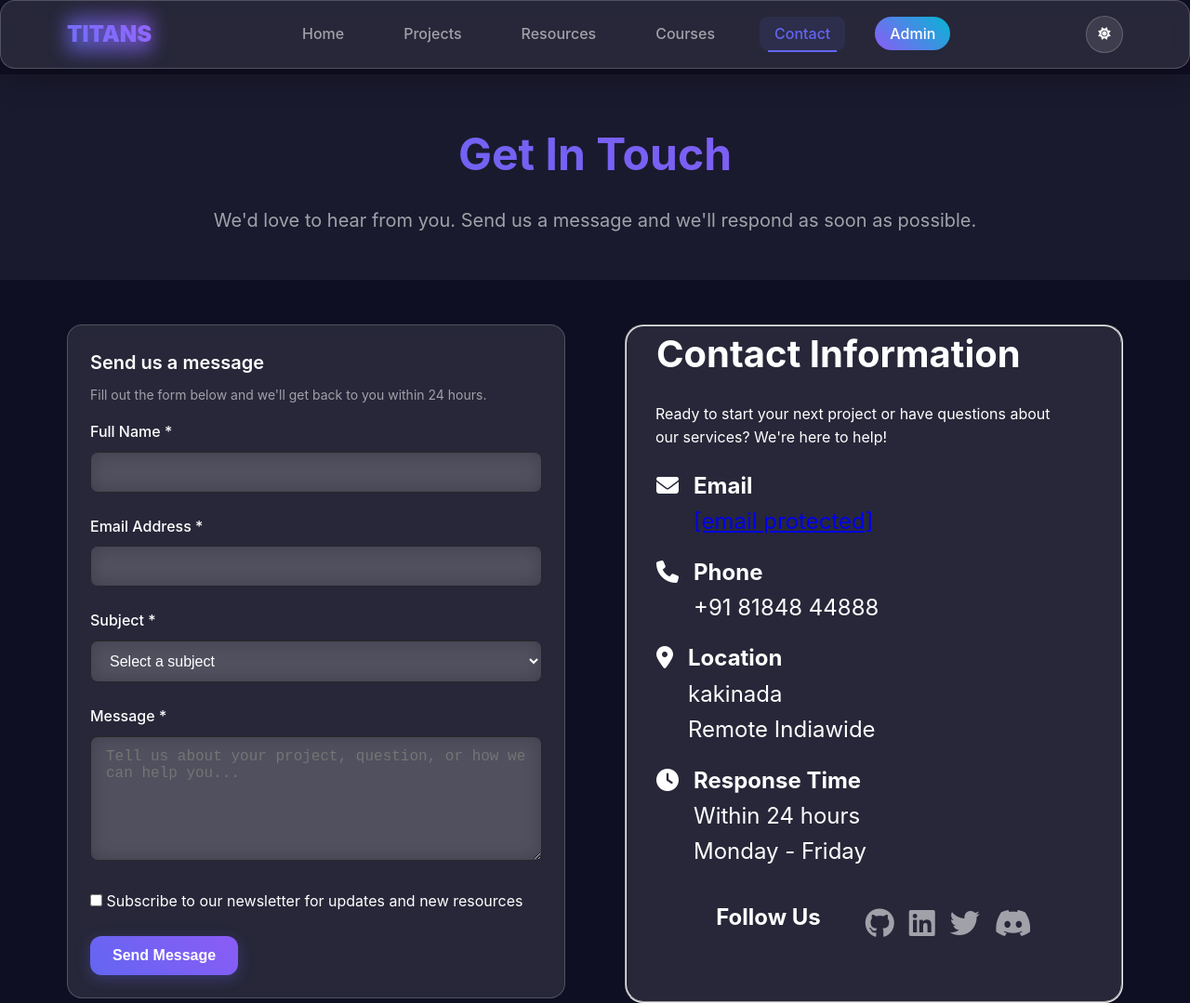
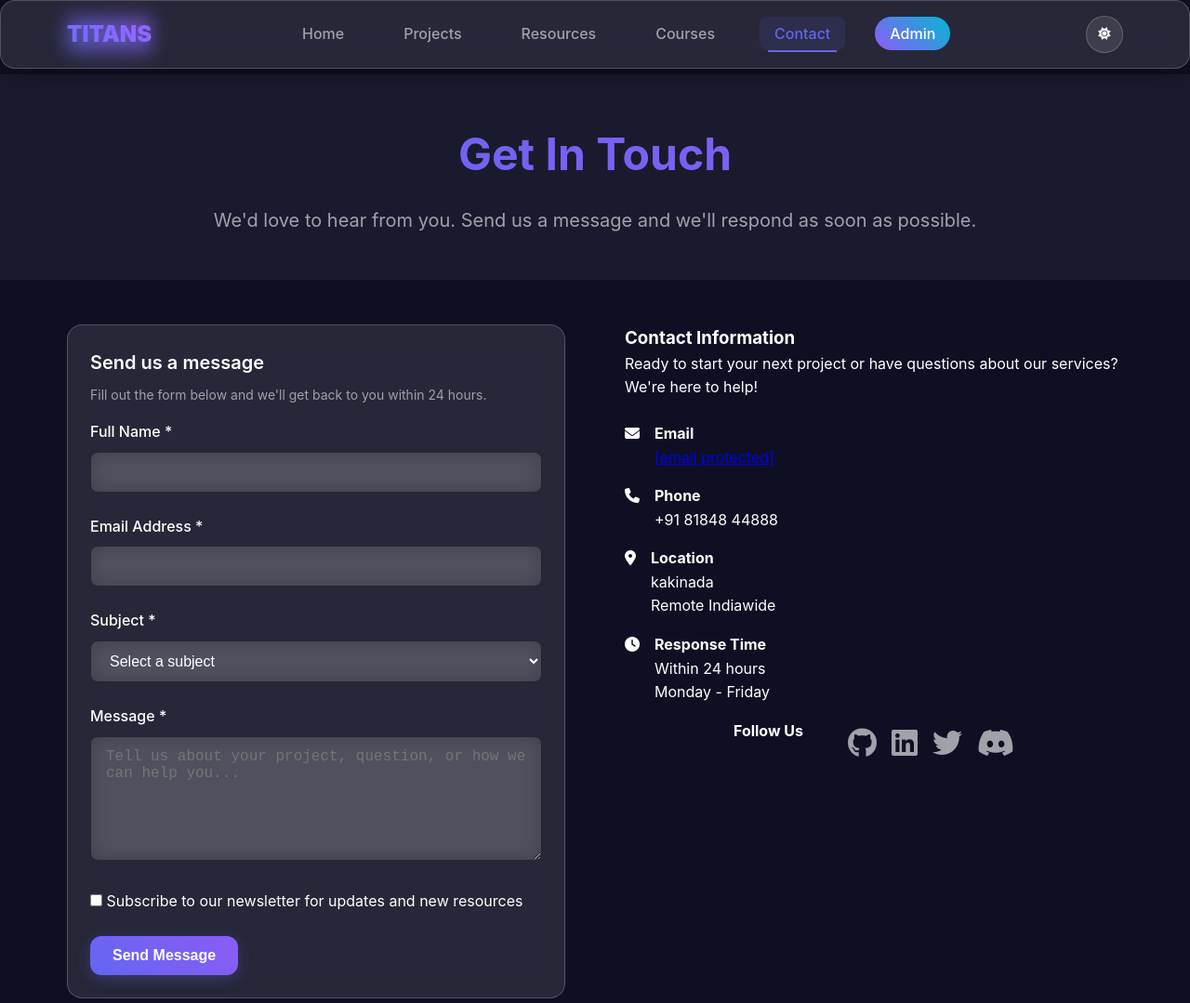
Before and after one commit to alwaysganesh09/teamtitans06, a website: page public/contact.html in a window 1280 px wide. Shown: the top 1079 px of the page at 93% size. Drawn offline with Linux system fonts and the light colour scheme.

Commit message:
modified contact added js file

```diff
--- a/public/contact.html
+++ b/public/contact.html
@@ -105,13 +105,13 @@
                             </form>
                         </div>
                     </div>
-                    <fieldset style="border-radius: 20px;background-color: #272739;display: flex;align-items: center;justify-content: center;padding: 2rem;height: 730px">
+
                     <div class="contact-info-section">
                                     <div class="contact-info">
-                            <h3 style="font-size: 2.5rem;margin-top: -60px;">Contact Information</h3>
-                            <p class="mb-3" style="margin: 20px;margin-left: -1px;">Ready to start your next project or have questions about our services? We're here to help!</p>
+                                        <h3>Contact Information</h3>
+                                        <p class="mb-3">Ready to start your next project or have questions about our services? We're here to help!</p>
 
-                            <div class="contact-item flex gap-2 mb-2" style="margin-top: 1rem;font-size: 1.5rem;">
+                                        <div class="contact-item flex gap-2 mb-2">
                                             <div class="contact-icon"><i class="fas fa-envelope"></i></div>
                                             <div class="contact-details">
                                                 <h4>Email</h4>
@@ -119,7 +119,7 @@
                                             </div>
                                         </div>
 
-                            <div class="contact-item flex gap-2 mb-2" style="margin-top: 1rem;font-size: 1.5rem;">
+                                        <div class="contact-item flex gap-2 mb-2">
                                             <div class="contact-icon"><i class="fas fa-phone"></i></div>
                                             <div class="contact-details">
                                                 <h4>Phone</h4>
@@ -127,7 +127,7 @@
                                             </div>
                                         </div>
 
-                            <div class="contact-item flex gap-2 mb-2" style="margin-top: 1rem;font-size: 1.5rem;">
+                                        <div class="contact-item flex gap-2 mb-2">
                                             <div class="contact-icon"><i class="fas fa-map-marker-alt"></i></div>
                                             <div class="contact-details">
                                                 <h4>Location</h4>
@@ -135,7 +135,7 @@
                                             </div>
                                         </div>
 
-                            <div class="contact-item flex gap-2 mb-2" style="margin-top: 1rem;font-size: 1.5rem;">
+                                        <div class="contact-item flex gap-2 mb-2">
                                             <div class="contact-icon"><i class="fas fa-clock"></i></div>
                                             <div class="contact-details">
                                                 <h4>Response Time</h4>
@@ -144,7 +144,7 @@
                                         </div>
                                     </div>
 
-                        <div class="social-links" style="margin-top: 2rem;font-size: 1.5rem;">
+                                    <div class="social-links">
                                         <h4>Follow Us</h4>
                                         <div class="social-icons flex gap-2">
                                             <a href="#" class="social-icon">
@@ -162,7 +162,7 @@
                                         </div>
                                     </div>
                                 </div>
-                    </fieldset>
+
                 </div>
             </div>
         </section>
```
Lines whose indentation alone changed are shown as unchanged.
